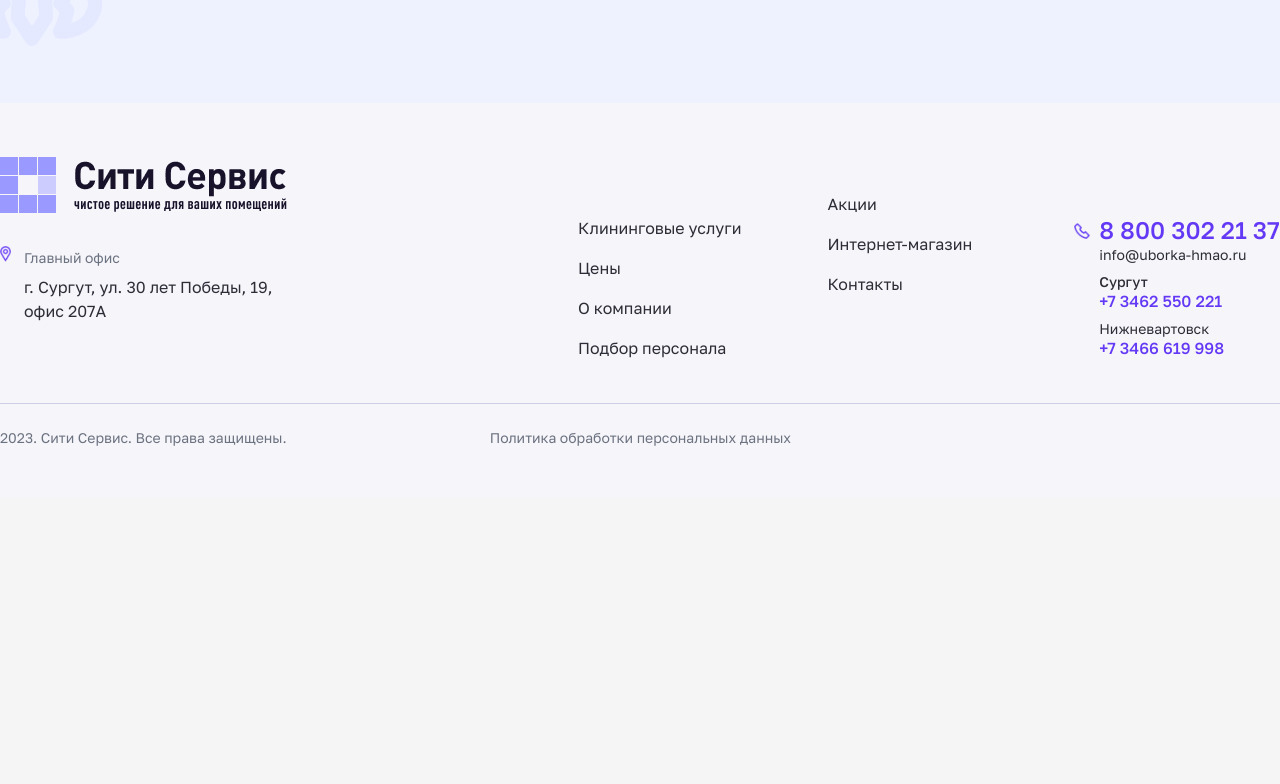
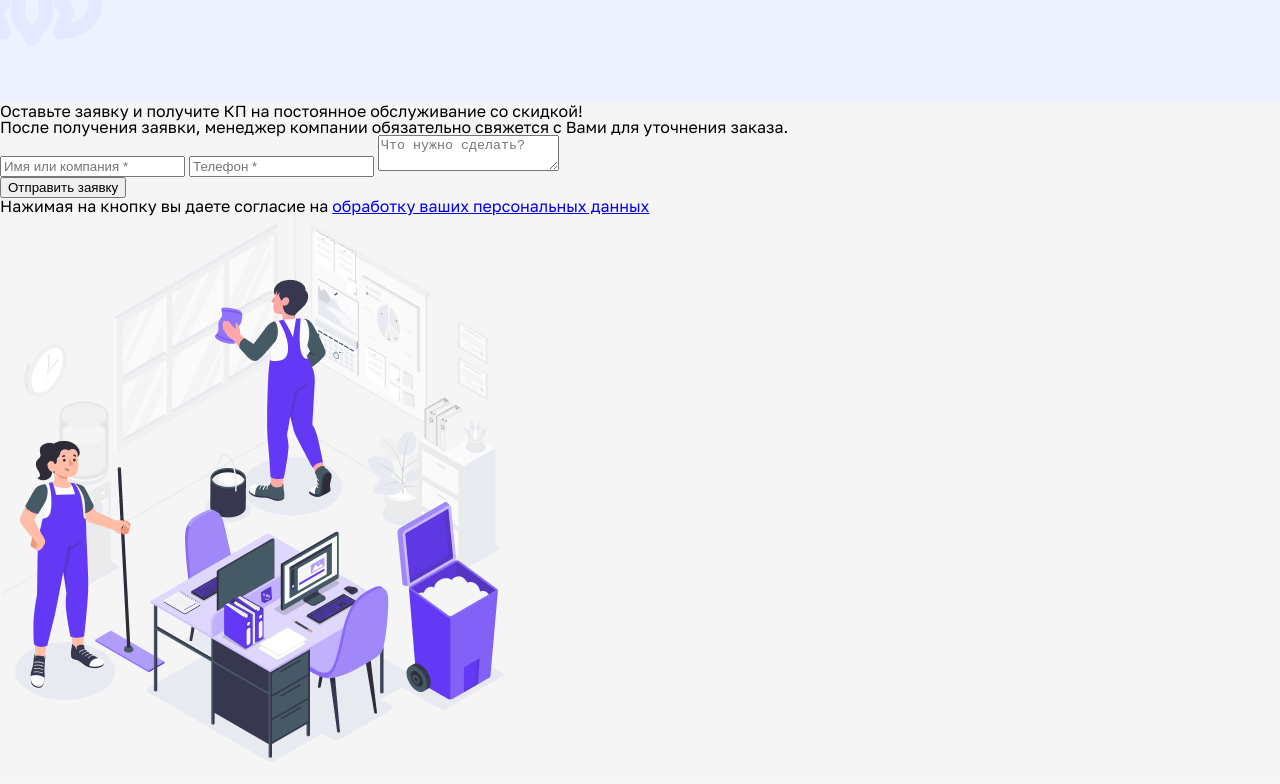
Before and after one commit to randomu3/City-service, a website built with webpack: page src/pages/index.html in a window 1280 px wide. Shown: the part 2864-3648 px from the top of the page. Before the commit the page ends 3361 px from the top, so only its background shows below. Built offline with nearby package versions, Linux system fonts and the light colour scheme.

Commit message:
added html and scss structure of section request

```diff
--- a/src/pages/index.html
+++ b/src/pages/index.html
@@ -413,6 +413,34 @@
       </div>
     </section>
 
+    <section class="request">
+      <div class="request__container">
+        <div class="request__header">
+          <h2 class="request__title">
+            Оставьте заявку и <span class="request__highlight">получите КП</span>
+            на постоянное обслуживание со скидкой!
+          </h2>
+          <h3 class="request__subtitle">
+            После получения заявки, менеджер компании обязательно свяжется с Вами для уточнения заказа.
+          </h3>
+        </div>
+        <form class="request__form">
+          <div class="request__input-group">
+            <input placeholder="Имя или компания *" type="text" class="request__input">
+            <input placeholder="Телефон *" type="text" class="request__input">
+            <textarea placeholder="Что нужно сделать?" type="text" class="request__textarea"></textarea>
+          </div>
+          <div class="request__submission">
+            <button class="request__submit-button">Отправить заявку</button>
+            <p class="request__consent">
+              Нажимая на кнопку вы даете согласие на <a href="#" class="request__consent-link">обработку ваших персональных данных</a>
+            </p>
+          </div>
+        </form>
+      </div>
+      <img src="../images/background/Frame-min.png" alt="" class="request__image">
+    </section>
+
     <footer class="footer">
       <div class="footer__container">
         <div class="footer__main">
--- /dev/null
+++ b/src/scss/components/request/index.scss
@@ -0,0 +1,2 @@
+@import './index.scss';
+@import './index-media.scss';
--- /dev/null
+++ b/src/scss/components/request/request.scss
@@ -0,0 +1,54 @@
+.request {
+  &__container {
+    // styles for container
+  }
+
+  &__header {
+    // styles for header
+  }
+
+  &__title {
+    // styles for title
+  }
+
+  &__highlight {
+    // styles for highlighted text
+  }
+
+  &__subtitle {
+    // styles for subtitle
+  }
+
+  &__form {
+    // styles for form
+  }
+
+  &__input-group {
+    // styles for input group
+  }
+
+  &__input,
+  &__textarea {
+    // styles for input and textarea
+  }
+
+  &__submission {
+    // styles for submission section
+  }
+
+  &__submit-button {
+    // styles for submit button
+  }
+
+  &__consent {
+    // styles for consent paragraph
+  }
+
+  &__consent-link {
+    // styles for consent link
+  }
+
+  &__image {
+    // styles for image
+  }
+}
```
Also changed, not shown: src/images/background/Frame-min.png (added), src/scss/components/request/request-media.scss (added).
